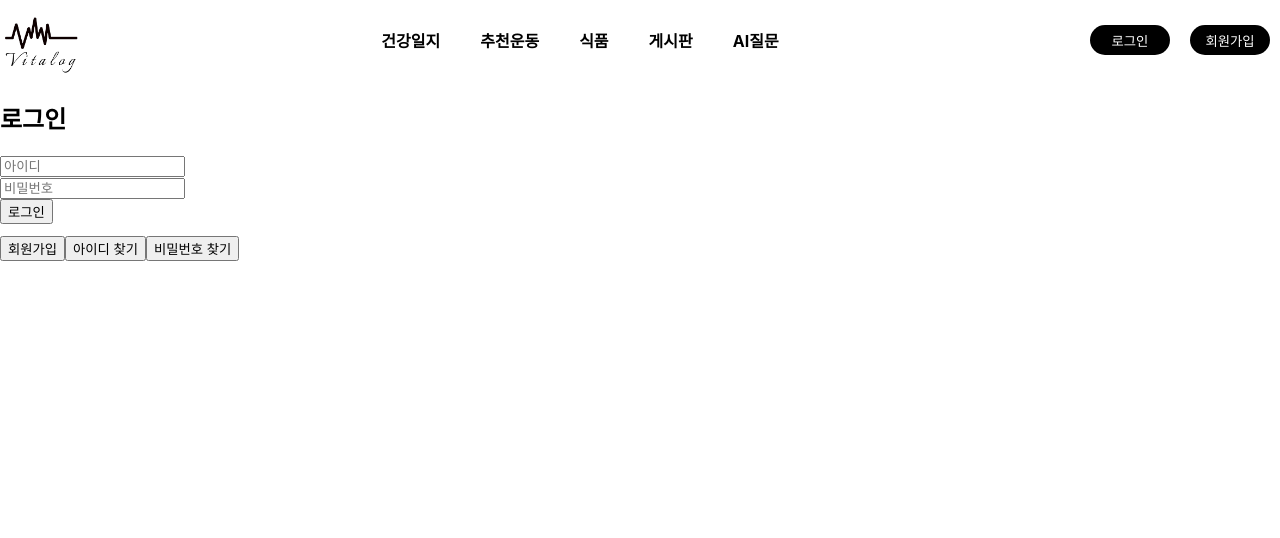
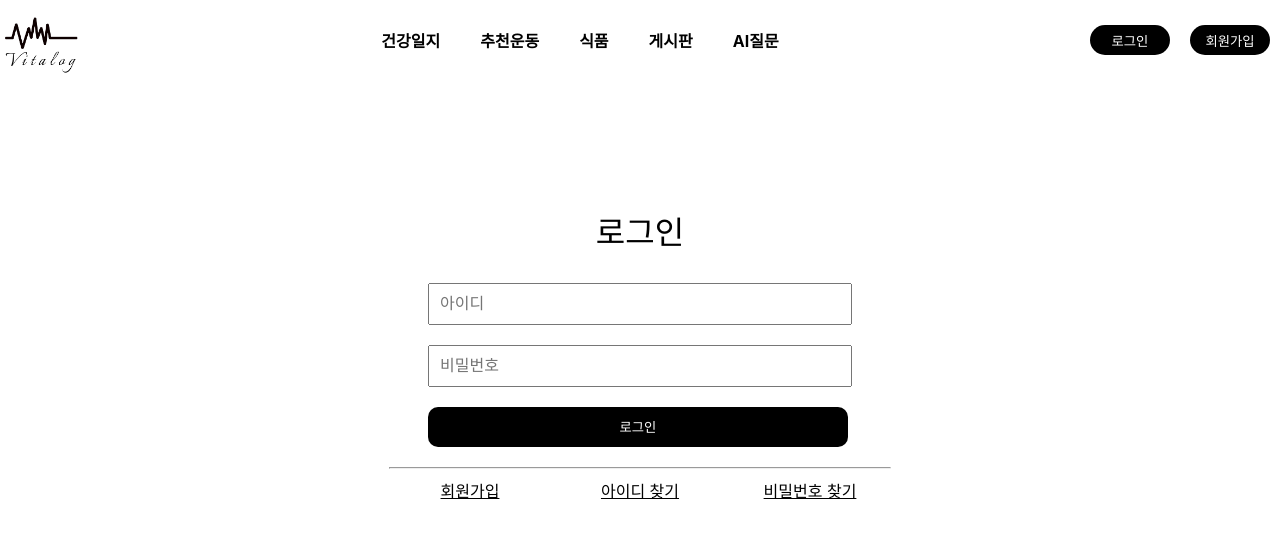
Before and after one commit to 1ast00/KH_FinalProject_2team_front, a React (Create React App) app: page /login in a window 1280 px wide. Shown: the top 538 px of the page. Built offline with nearby package versions, Linux system fonts and the light colour scheme.

Commit message:
CSS 수정

```diff
--- a/src/App.js
+++ b/src/App.js
@@ -1,12 +1,20 @@
 // src/App.jsx
 import "./App.css";
-import { BrowserRouter, Routes, Route, Navigate, Outlet, useLocation } from "react-router-dom";
+import {
+  BrowserRouter,
+  Routes,
+  Route,
+  Navigate,
+  Outlet,
+  useLocation,
+} from "react-router-dom";
 import Header from "./components/Header";
 import Footer from "./components/Footer";
 import HomePage from "./pages/MainPage";
 import RegisterPage from "./pages/RegisterPage";
 import LoginPage from "./pages/LoginPage";
 import MainPage from "./pages/MainPage";
+import RegisterSuccess from "./pages/RegisterSuccess";
 
 //  추가
 import AdminLayout from "./layout/AdminLayout";
@@ -41,6 +49,7 @@ function App() {
           <Route path="/" element={<HomePage />} />
           <Route path="/register" element={<RegisterPage />} />
           <Route path="/login" element={<LoginPage />} />
+          <Route path="RegisterSuccess" element={<RegisterSuccess />} />
 
           {/* 관리자 라우트 */}
           <Route element={<AdminRoute />}>
--- /dev/null
+++ b/src/css/Login.module.css
@@ -0,0 +1,50 @@
+.container {
+  display: flex;
+  flex-direction: column;
+  align-items: center;
+  justify-content: center;
+  margin: 100px;
+}
+
+.title {
+  font-size: 2em;
+  margin-bottom: 20px;
+  font-weight: 400;
+}
+
+.input {
+  width: 400px;
+  padding: 10px;
+  margin: 10px 0;
+  font-size: 1em;
+}
+
+.btn {
+  width: 420px;
+  height: 40px;
+  background-color: black;
+  color: white;
+  border: none;
+  cursor: pointer;
+  border-radius: 10px;
+  margin-top: 10px;
+}
+
+.links {
+  display: flex;
+  justify-content: space-between;
+}
+
+.linkshr {
+  margin-top: 20px;
+  width: 500px;
+}
+
+.lbtn {
+  width: 170px;
+  background: none;
+  border: none;
+  text-decoration: underline;
+  cursor: pointer;
+  font-size: 16px;
+}
--- a/src/css/Register.module.css
+++ b/src/css/Register.module.css
@@ -9,6 +9,7 @@
   width: 400px;
   height: 40px;
   margin: 5px 0;
+  font-size: 1em;
 }
 
 .Register .chk {
@@ -34,9 +35,6 @@
 }
 
 .Register .chk_text {
-  visibility: hidden;
-  width: 0px;
-  height: 0px;
-  margin: 0;
-  padding: 0;
+  width: 400px;
+  border: 1px solid black;
 }
--- /dev/null
+++ b/src/css/RegisterSuccess.module.css
@@ -0,0 +1,29 @@
+.container {
+  display: flex;
+  flex-direction: column;
+  align-items: center;
+  justify-content: center;
+  text-align: center;
+  margin: 100px;
+}
+
+.chk {
+  border: 1px solid black;
+  width: 150px;
+  height: 150px;
+  text-align: center;
+  line-height: 150px;
+  font-size: 30px;
+  border-radius: 75px;
+  font-weight: bold;
+}
+
+.btn {
+  width: 100px;
+  height: 40px;
+  background-color: black;
+  color: white;
+  border: none;
+  cursor: pointer;
+  border-radius: 10px;
+}
--- a/src/pages/LoginPage.jsx
+++ b/src/pages/LoginPage.jsx
@@ -1,6 +1,7 @@
 import { useState } from "react";
 import { useNavigate } from "react-router-dom";
 import { getUserData as fetchUserData, login } from "../service/authApi";
+import Login from "../css/Login.module.css";
 
 export default () => {
   const [userid, setUserid] = useState("");
@@ -32,12 +33,12 @@ export default () => {
     }
   };
 
-
   return (
-    <div>
-      <h2>로그인</h2>
+    <div className={Login.container}>
+      <h2 className={Login.title}>로그인</h2>
       <form onSubmit={handleLogin}>
         <input
+          className={Login.input}
           type="text"
           placeholder="아이디"
           value={userid}
@@ -45,21 +46,30 @@ export default () => {
         />
         <br />
         <input
+          className={Login.input}
           type="password"
           placeholder="비밀번호"
           value={password}
           onChange={(e) => setPassword(e.target.value)}
         />
         <br />
-        <button type="submit">로그인</button>
+        <button className={Login.btn} type="submit">
+          로그인
+        </button>
       </form>
 
       {errorMsg && <p style={{ color: "red" }}>{errorMsg}</p>}
-
-      <div style={{ marginTop: 12 }}>
-        <button onClick={() => navigate("/register")}>회원가입</button>
-        <button onClick={() => navigate("/find-id")}>아이디 찾기</button>
-        <button onClick={() => navigate("/find-pw")}>비밀번호 찾기</button>
+      <hr className={Login.linkshr} />
+      <div className={Login.links}>
+        <button className={Login.lbtn} onClick={() => navigate("/register")}>
+          회원가입
+        </button>
+        <button className={Login.lbtn} onClick={() => navigate("/find-id")}>
+          아이디 찾기
+        </button>
+        <button className={Login.lbtn} onClick={() => navigate("/find-pw")}>
+          비밀번호 찾기
+        </button>
       </div>
     </div>
   );
--- a/src/pages/RegisterPage.jsx
+++ b/src/pages/RegisterPage.jsx
@@ -15,6 +15,11 @@ export default () => {
   const goalWeight = useRef(null);
   const [isChecked, setIsChecked] = useState(false);
   const navigate = useNavigate();
+  const [isTextVisible, setIsTextVisible] = useState(false);
+
+  const toggleTextVisibility = () => {
+    setIsTextVisible((prevState) => !prevState);
+  };
 
   //회원가입
   const handleRegister = async () => {
@@ -69,11 +74,12 @@ export default () => {
         gender.current.value,
         goalWeight.current.value
       );
-      navigate("/login");
+      navigate("/RegisterSuccess");
     } catch (error) {
       console.log("you? : ", error);
     }
   };
+
   return (
     <div className={register.Register}>
       <div>
@@ -156,8 +162,28 @@ export default () => {
           />
           회원가입 약관에 동의합니다.
         </label>
-        <button className={register.chk_btn}>▼</button>
-        <p className={register.chk_text}>어쩌고 저쩌고 정보에 동의하십니까?</p>
+        <button onClick={toggleTextVisibility} className={register.chk_btn}>
+          ▼
+        </button>
+        {isTextVisible && (
+          <p className={register.chk_text}>
+            [회원가입 약관] <br />
+            1. 개인정보 수집 및 이용에 대한 안내 <br />
+            - 수집하는 개인정보 항목: 이름, 별명, 이메일, 비밀번호, 키, 체중,
+            성별, 목표체중 <br />
+            - 개인정보 수집 및 이용 목적: 회원 관리, 서비스 제공 및 개선, 마케팅
+            및 광고에 활용 <br />
+            - 개인정보 보유 및 이용 기간: 회원 탈퇴 시까지 또는 관계 법령에 따른
+            보관 기간까지 <br />
+            2. 회원의 권리와 의무 <br />- 회원은 언제든지 개인정보 열람, 정정,
+            삭제 요청을 할 수 있습니다. <br />- 회원은 개인정보 보호를 위해
+            비밀번호를 안전하게 관리해야 합니다. <br />
+            3. 기타 <br />
+            - 본 약관은 관련 법령에 따라 변경될 수 있으며, 변경 시 사전
+            공지합니다.
+            <br />- 문의 사항이 있을 경우 고객센터로 연락해주시기 바랍니다.
+          </p>
+        )}
         <br />
         <button onClick={handleRegister} className={register.rbtn}>
           회원가입
--- /dev/null
+++ b/src/pages/RegisterSuccess.jsx
@@ -0,0 +1,18 @@
+import { useNavigate } from "react-router-dom";
+import rs from "../css/RegisterSuccess.module.css";
+
+export default () => {
+  const navigate = useNavigate();
+  return (
+    <div className={rs.container}>
+      <span className={rs.chk}>√</span>
+      <h3 className={rs.complete}>회원가입이 완료 되었습니다.</h3>
+      <p className={rs.text}>
+        로그인 하시면 더욱 다양한 서비스와 혜택을 제공 받으실 수 있습니다.
+      </p>
+      <button onClick={() => navigate("/login")} className={rs.btn}>
+        로그인
+      </button>
+    </div>
+  );
+};
```
Lines whose indentation alone changed are shown as unchanged.
